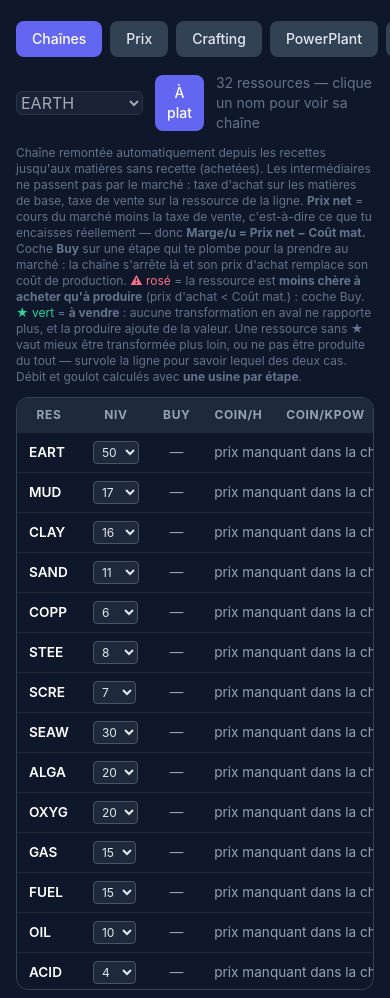
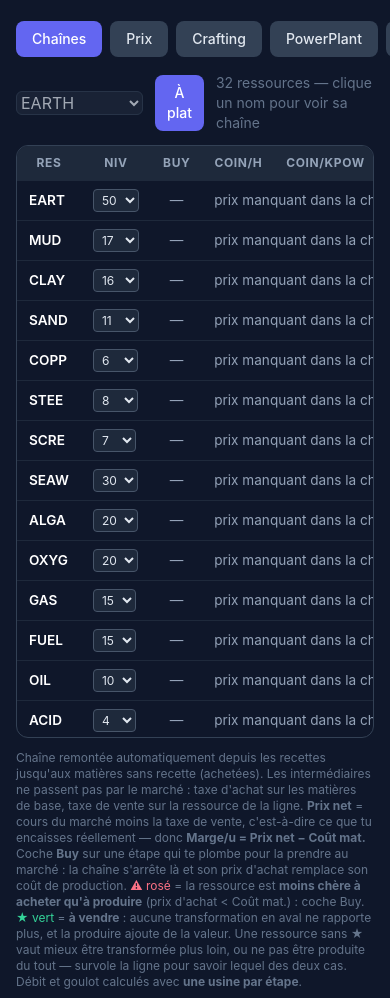
Before and after one commit to charlautoia/craftWorld, a website: page index.html in a window 390 px wide. Shown: the part 95-1093 px from the top of the page. Drawn offline with nearby package versions, Linux system fonts and the light colour scheme; no server answers.

Commit message:
Besoin #48: textes explicatifs sous le tableau (convention)
Sur mobile le paragraphe de l'onglet Chaines occupait presque tout
l'ecran avant le tableau. Deplace en dessous ; regle a appliquer a tout
futur texte d'aide.

Co-Authored-By: Claude Sonnet 5 <noreply@anthropic.com>

```diff
--- a/index.html
+++ b/index.html
@@ -229,20 +229,6 @@
         class="tab-btn active px-3 py-2 rounded-lg text-sm font-medium bg-slate-700">À plat</button>
       <span class="text-slate-500 text-sm" id="chains-info"></span>
     </div>
-    <p class="text-xs text-slate-500 mb-3">
-      Chaîne remontée automatiquement depuis les recettes jusqu'aux matières sans recette (achetées).
-      Les intermédiaires ne passent pas par le marché : taxe d'achat sur les matières de base, taxe de
-      vente sur la ressource de la ligne. <b>Prix net</b> = cours du marché moins la taxe de vente,
-      c'est-à-dire ce que tu encaisses réellement — donc <b>Marge/u = Prix net − Coût mat.</b>
-      Coche <b>Buy</b> sur une étape qui te plombe pour la prendre au marché : la chaîne s'arrête
-      là et son prix d'achat remplace son coût de production.
-      <span class="text-rose-400">⚠ rosé</span> = la ressource est <b>moins chère à acheter qu'à produire</b>
-      (prix d'achat &lt; Coût mat.) : coche Buy. <span class="text-emerald-400">★ vert</span> = <b>à vendre</b> :
-      aucune transformation en aval ne rapporte plus, et la produire ajoute de la valeur. Une ressource
-      sans ★ vaut mieux être transformée plus loin, ou ne pas être produite du tout — survole la ligne
-      pour savoir lequel des deux cas.
-      Débit et goulot calculés avec <b>une usine par étape</b>.
-    </p>
     <div class="rounded-xl overflow-hidden border border-slate-700">
       <div class="overflow-x-auto max-h-[70vh] overflow-y-auto">
         <table id="chains-table">
@@ -267,6 +253,20 @@
         </table>
       </div>
     </div>
+    <p class="text-xs text-slate-500 mt-3">
+      Chaîne remontée automatiquement depuis les recettes jusqu'aux matières sans recette (achetées).
+      Les intermédiaires ne passent pas par le marché : taxe d'achat sur les matières de base, taxe de
+      vente sur la ressource de la ligne. <b>Prix net</b> = cours du marché moins la taxe de vente,
+      c'est-à-dire ce que tu encaisses réellement — donc <b>Marge/u = Prix net − Coût mat.</b>
+      Coche <b>Buy</b> sur une étape qui te plombe pour la prendre au marché : la chaîne s'arrête
+      là et son prix d'achat remplace son coût de production.
+      <span class="text-rose-400">⚠ rosé</span> = la ressource est <b>moins chère à acheter qu'à produire</b>
+      (prix d'achat &lt; Coût mat.) : coche Buy. <span class="text-emerald-400">★ vert</span> = <b>à vendre</b> :
+      aucune transformation en aval ne rapporte plus, et la produire ajoute de la valeur. Une ressource
+      sans ★ vaut mieux être transformée plus loin, ou ne pas être produite du tout — survole la ligne
+      pour savoir lequel des deux cas.
+      Débit et goulot calculés avec <b>une usine par étape</b>.
+    </p>
   </div>
 </div>
 
```
Also changed, not shown: BESOINS.md (+9 -0 lines).
